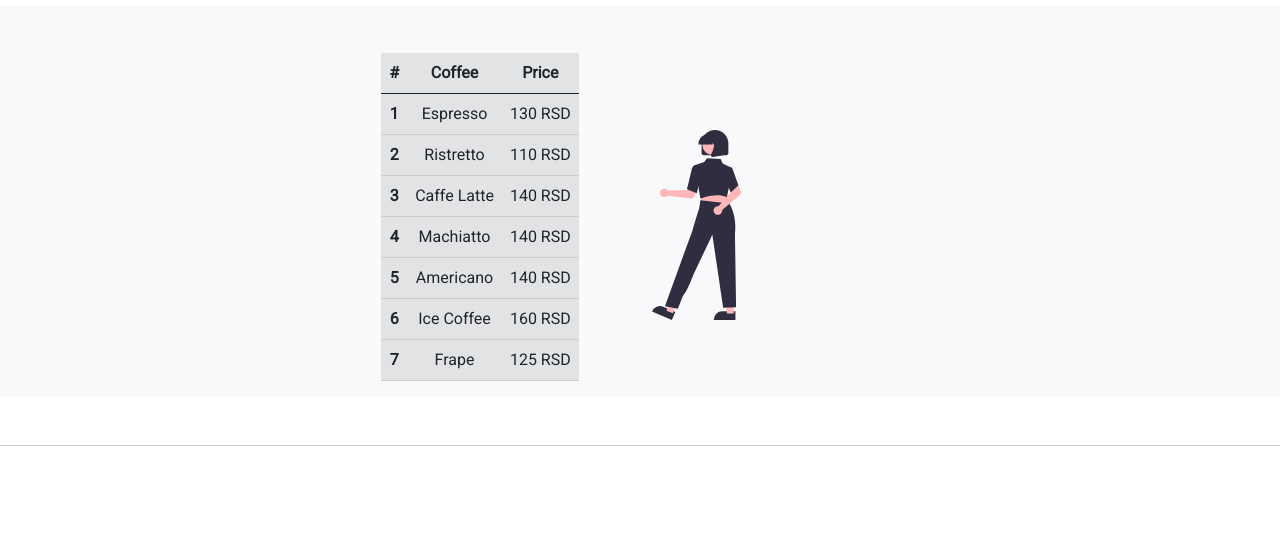
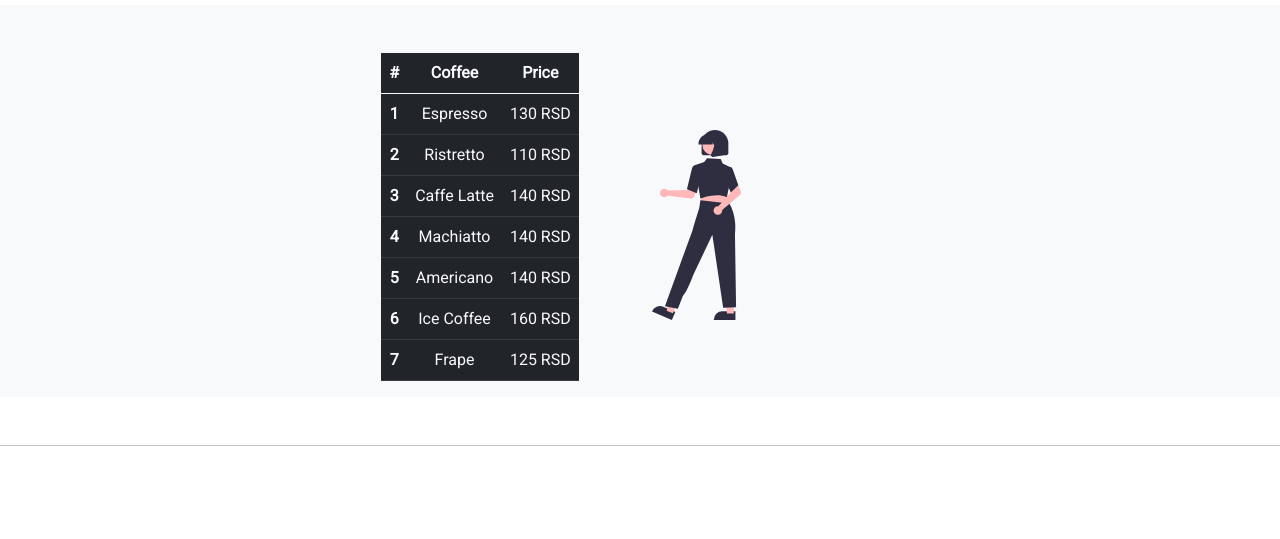
Before and after one commit to AleksaMarjanov/2brothers_coffe_shop_mock, a website: page Menu.html in a window 1280 px wide. Shown: the part 698-1237 px from the top of the page. Drawn offline with nearby package versions, Linux system fonts and the light colour scheme.

```diff
--- a/Menu.html
+++ b/Menu.html
@@ -74,29 +74,29 @@
     </div>
      <div class="col-sm-3 d-flex align-items-center justify-content-center coffee text-center" id="coffee">
       <div>
-        <table class="table table-hover table-secondary text-dark">
+        <table class="table table-hover table-dark text-light">
           <thead>
             <tr>
-            <th >#</th>
-            <th >Coffee</th>
-            <th >Price</th>
+            <th scole="col">#</th>
+            <th scope="col">Coffee</th>
+            <th scope="col">Price</th>
           </tr>
           </thead>
           <tbody>
             <tr  >
               <th scope="row">1</th>
-              <td >Espresso</td>
-              <td >130 RSD</td>
+              <td scope="col">Espresso</td>
+              <td scope="col">130 RSD</td>
             </tr>
             <tr>
               <th scope="row">2</th>
-              <td >Ristretto</td>
-              <td >110 RSD</td>
+              <td scope="col">Ristretto</td>
+              <td scope="col">110 RSD</td>
             </tr>
             <tr>
               <th scope="row" >3</th>
-              <td  >Caffe Latte</td>
-              <td>140 RSD</td>
+              <td  scope="col">Caffe Latte</td>
+              <td scope="col">140 RSD</td>
             </tr>
             <tr>
               <th scope="row" >4</th>
@@ -105,18 +105,18 @@
             </tr>
             <tr>
               <th scope="row" >5</th>
-              <td  >Americano</td>
-              <td>140 RSD</td>
+              <td  scope="col">Americano</td>
+              <td scope="col"> 140 RSD</td>
             </tr>
             <tr>
               <th scope="row" >6</th>
-              <td  >Ice Coffee</td>
-              <td>160 RSD</td>
+              <td scope="col" >Ice Coffee</td>
+              <td scope="col">160 RSD</td>
             </tr>
             <tr>
               <th scope="row" >7</th>
-              <td>Frape</td>
-              <td>125 RSD</td>
+              <td scope="col">Frape</td>
+              <td scope="col">125 RSD</td>
             </tr>
           </tbody>
         </table>
```
Also changed, not shown: Contact.html (+6 -1 lines), index.html (+1 -1 lines).
